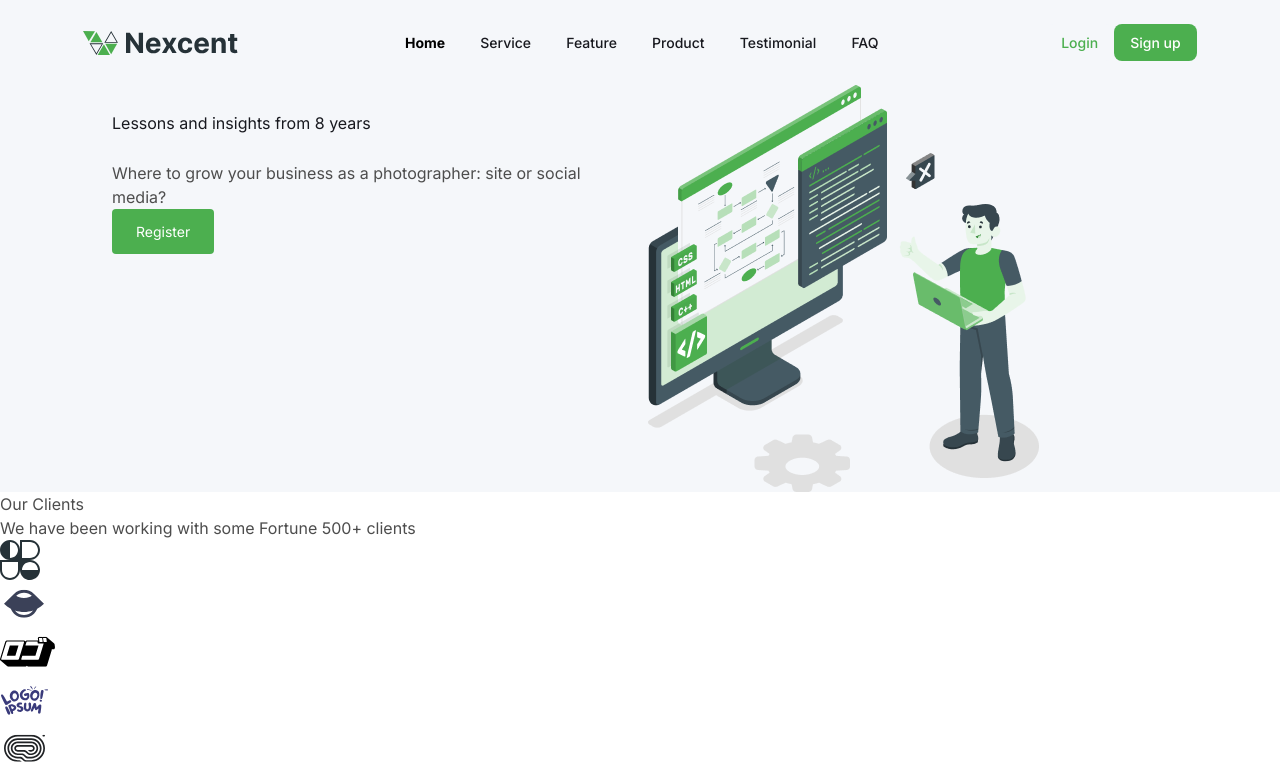
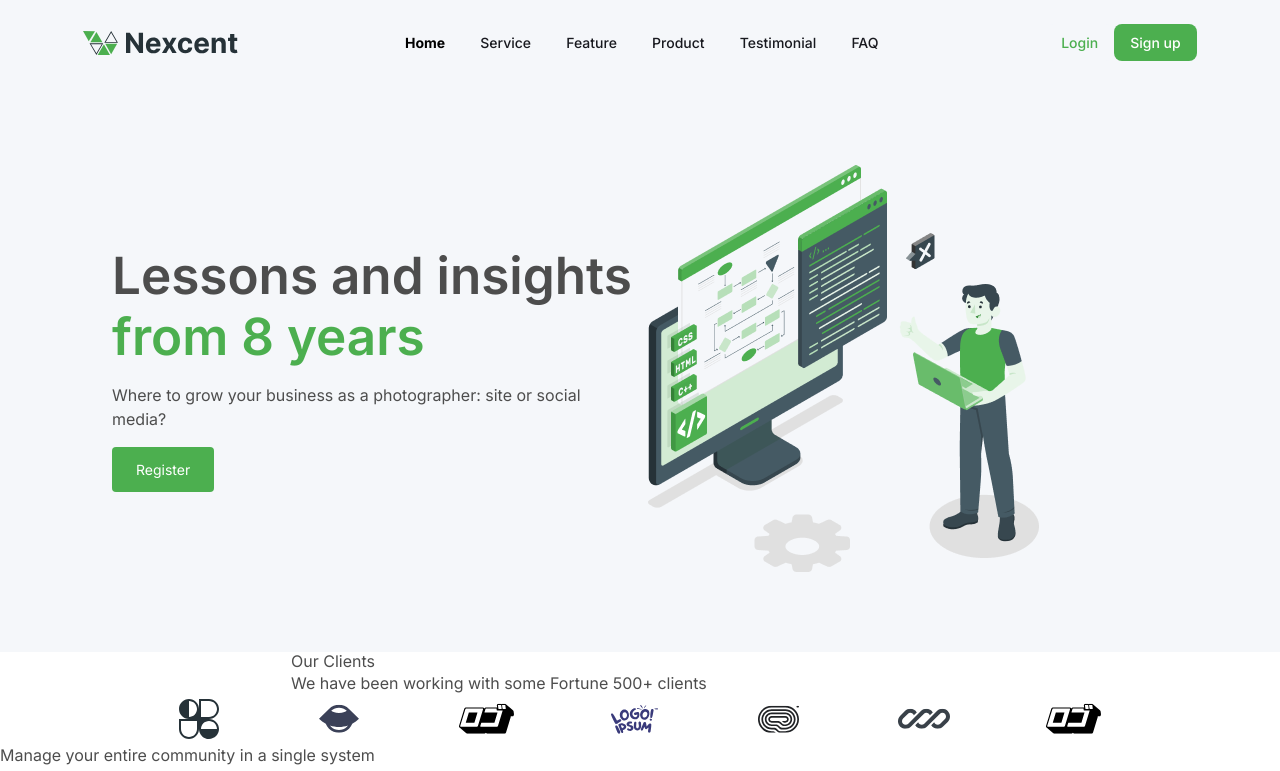
Before and after one commit to UmairImtiazK/nexcent-landing-page, a React (Vite) app: page / in a window 1280 px wide. Shown: the top 771 px of the page. Built offline with nearby package versions, Linux system fonts and the light colour scheme.

Commit message:
hero section is finished.

```diff
--- a/src/components/Home.jsx
+++ b/src/components/Home.jsx
@@ -1,15 +1,24 @@
 import React from 'react'
 import illustrationImg from '../assets/media/Illustration.png'
+// importing clients organiazations logos
+import client1 from '../assets/media/client 1.svg';
+import client2 from '../assets/media/client 2.svg';
+import client3 from '../assets/media/client 3.svg';
+import client4 from '../assets/media/client 4.svg';
+import client5 from '../assets/media/client 5.svg';
+import client6 from '../assets/media/client 6.svg';
+import client7 from '../assets/media/client 7.svg';
+
 
 export default function Home() {
   return (
     <section>
-      <section className='bg-neutral-200 | Hero-Section'>
+      <section className='bg-neutral-200 | Hero-Section padding-block-900'>
        <div className="container">
         <div className="even-colums">
           <div>
-            <h1 className='text-regular-100 fs-primary-heading'>Lessons and insights <span>from 8 years</span> </h1>
-            <p>
+            <h1 className='fs-primary-heading fw-semi-bold'>Lessons and insights <span className='text-accent-100'>from 8 years</span> </h1>
+            <p className='padding-block-400'>
               Where to grow your business as a photographer: site or social
               media?
             </p>
@@ -19,29 +28,27 @@ export default function Home() {
             <img src={illustrationImg} alt="" />
           </div>
         </div>
-        <div>
-          {/* <!-- dots --> */}
-        </div>
       </div>
 
       </section>
       {/* <!-- clients  --> */}
-      <div>
-        <div>
-          <h2>Our Clients</h2>
-          <p>We have been working with some Fortune 500+ clients</p>
+      <section className='clients-section'>
+      <div className='container'>
+        <div className='mx-auto'>
+          <h2 className='fs-secondary-heading'>Our Clients</h2>
+          <p >We have been working with some Fortune 500+ clients</p>
         </div>
-        <div>
-          <img src="./src/assets/media/client 1.svg" alt="" />
-          <img src="./src/assets/media/client 2.svg" alt="" />
-          <img src="./src/assets/media/client 3.svg" alt="" />
-          <img src="./src/assets/media/client 4.svg" alt="" />
-          <img src="./src/assets/media/client 5.svg" alt="" />
-          <img src="./src/assets/media/client 6.svg" alt="" />
-          <img src="./src/assets/media/client 7.svg" alt="" />
+        <div className='clients-org'>
+          <img src={client1} alt="" />
+          <img src={client2} alt="" />
+          <img src={client3} alt="" />
+          <img src={client4} alt="" />
+          <img src={client5} alt="" />
+          <img src={client6} alt="" />
+          <img src={client7} alt="" />
         </div>
       </div>
-
+      </section>
       {/* <!-- Comunity --> */}
       <div>
         <div>
--- a/src/styles.css
+++ b/src/styles.css
@@ -26,6 +26,8 @@
     --fs-150: 1.25rem;
     --fs-200: 1.3rem;
     --fs-300: 2.2rem;
+    --fs-320: 3.2rem;
+    --fs-350: 3.5rem;
     --fs-400: 4rem;
 
     --fs-body: var(--fs-100);
@@ -228,6 +230,26 @@ body {
     display: grid;
   }
 
+  .Hero-Section h1 {
+    font-size: var(--fs-320);
+  }
+
+  .even-colums {
+    align-items: center;
+  }
+
+  /* clients-section */
+  .clients-section {
+    display: grid;
+    justify-content: center;
+  }
+
+  .clients-section .clients-org {
+    display: flex;
+    justify-content: center;
+    gap: var(--size-1000);
+  }
+
 
   /* utility classes */
 .visually-hidden {
@@ -342,12 +364,12 @@ body {
 
 .fs-primary-heading {
       font-size: var(--fs-primary-heading);
-      line-height: 4.75;
+      line-height: 1.2;
   }
 
 .fs-secondary-heading {
       font-size: var(--fs-secondary-heading);
-      line-height: 2.75;
+      line-height: 1.2;
   }
 
 .fs-200 {
```
